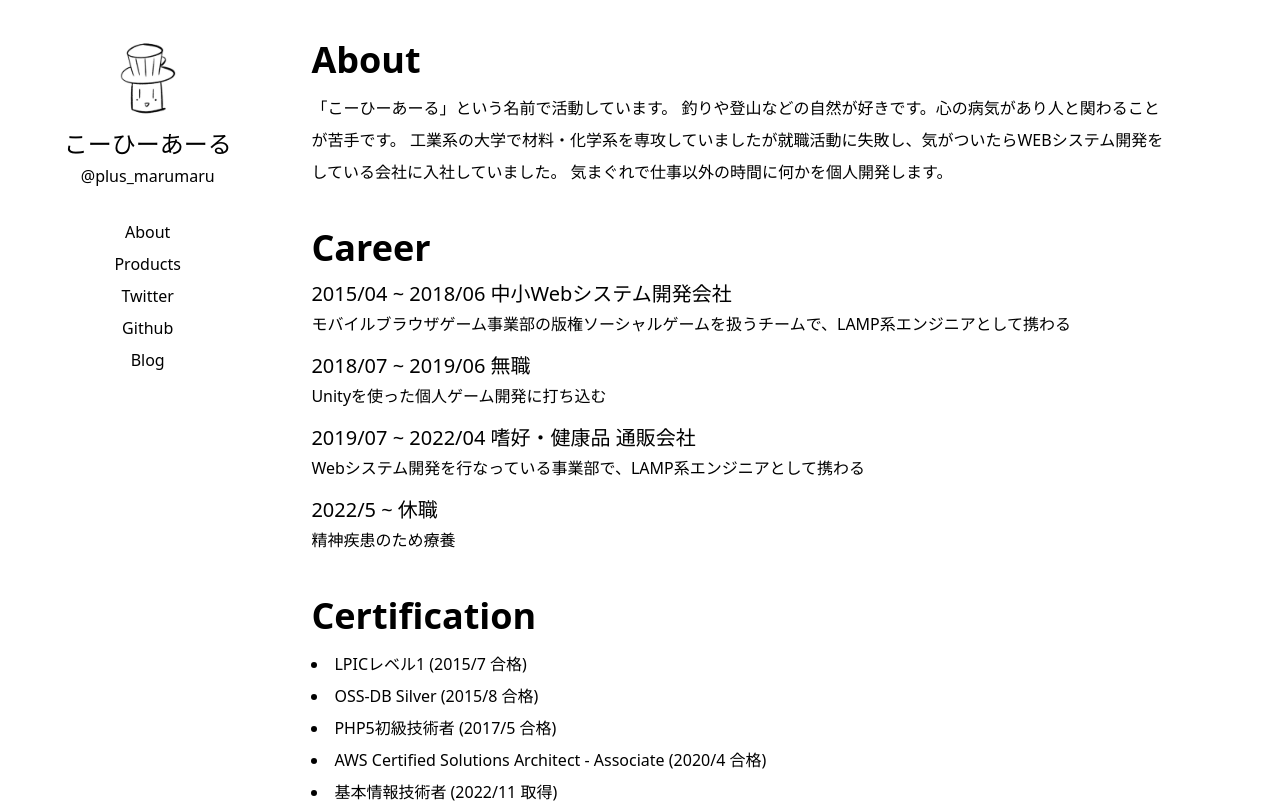
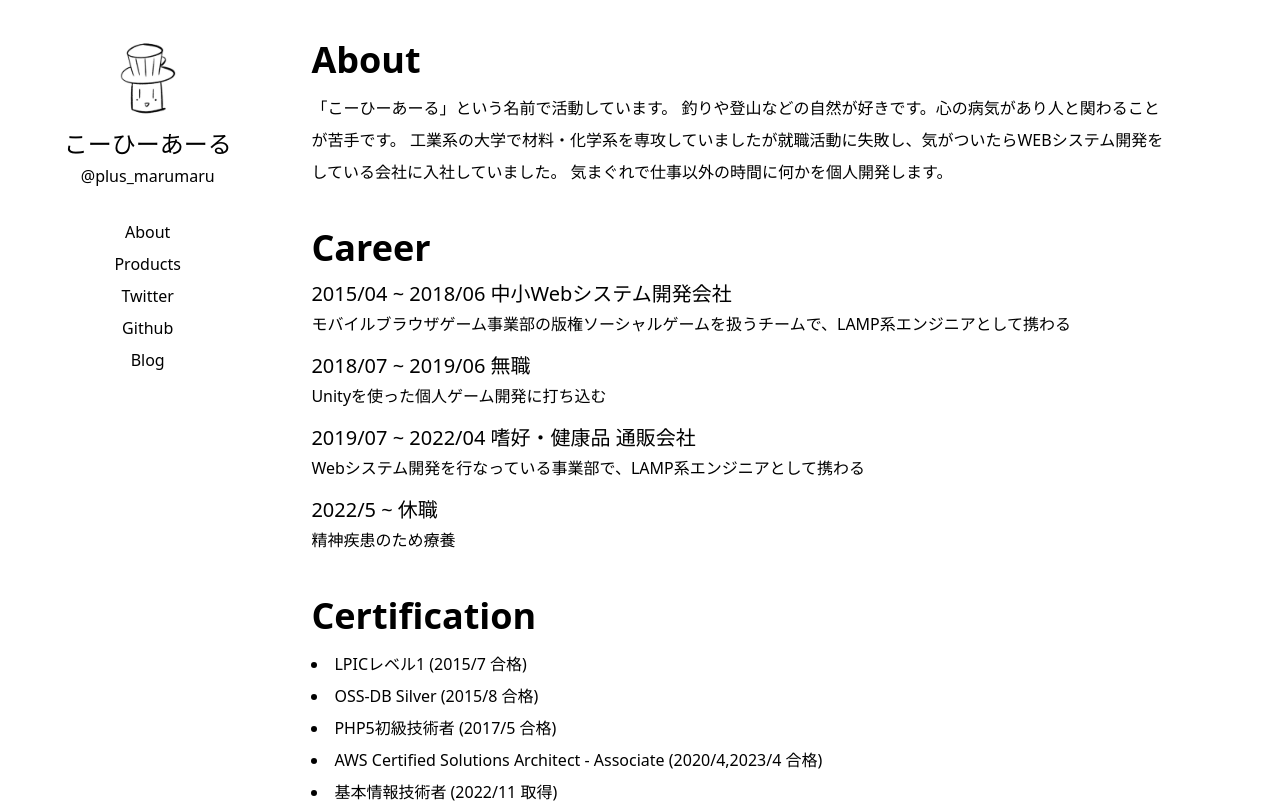
Before and after one commit to coffee-r/coffee-r.github.io, a Next.js app: page / in a window 1280 px wide. Shown: the top 803 px of the page. Built offline with nearby package versions, Linux system fonts and the light colour scheme.

Commit message:
AWSの資格更新

```diff
--- a/src/pages/index.tsx
+++ b/src/pages/index.tsx
@@ -50,7 +50,7 @@ export default function Index() {
 					<li>LPICレベル1 (2015/7 合格)</li>
 					<li>OSS-DB Silver (2015/8 合格)</li>
 					<li>PHP5初級技術者 (2017/5 合格)</li>
-					<li>AWS Certified Solutions Architect - Associate (2020/4 合格)</li>
+					<li>AWS Certified Solutions Architect - Associate (2020/4,2023/4 合格)</li>
 					<li>基本情報技術者 (2022/11 取得)</li>
 				</ul>
 				</div>
```
